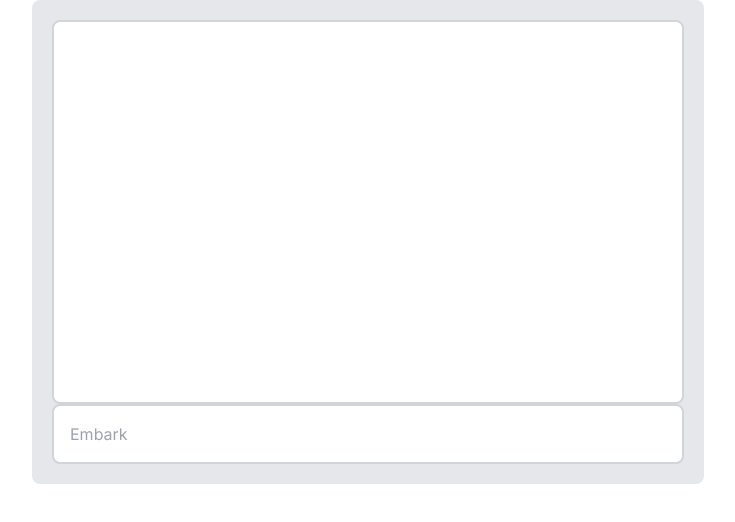
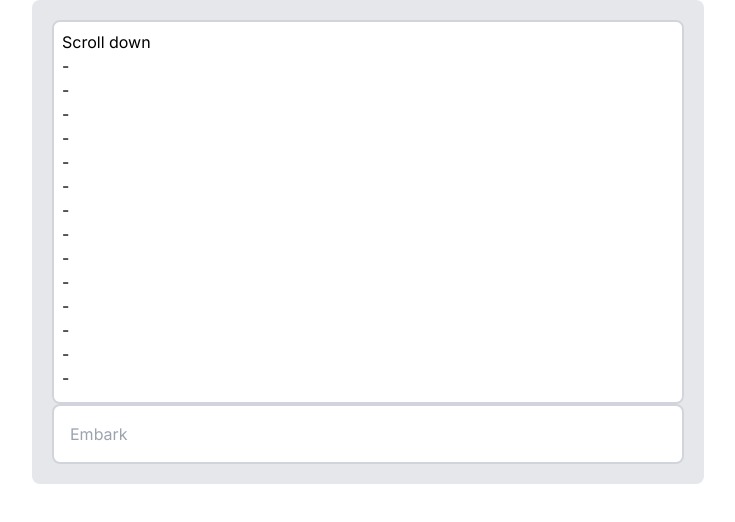
Before and after one commit to Ben-Santana/AI-Dungeon-Master, a Next.js app: page / in a window 1280 px wide. Shown: the top 522 px of the page, without its empty margins (272-1007 px from the left). Built offline with nearby package versions, Linux system fonts and the light colour scheme.

Commit message:
Added scrollbar for chat history

```diff
--- a/app/components/chat.tsx
+++ b/app/components/chat.tsx
@@ -17,13 +17,14 @@ function ChatInput() {
 //maybe put in types
 interface Message {
   text: string,
-  owner: Adventurer //need to figure out what to do for GPT messages
+  source: string //might need to change String to some DungeonMaster type / Adventurer type if needed
 }
 
-function ChatMessage({ text, owner }: Message) {
+function ChatMessage({ text, source }: Message) {
   return (
     <div>
-
+      <h1>{source}</h1>
+      <p>{text}</p>
     </div>
   )
 }
@@ -36,10 +37,52 @@ export default function GameChat({ adventurers }: { adventurers: Adventurer[] })
   const [messages, setMessages] = useState<Message[]>([]);
 
 
+  //TESTING -----------------------
+
+
+  //setMessages([{ text: "asdasd", source: "asdasd" }])
+
+  //-------------------------------
+
+
   return (
     <main className="relative bg-gray-200 max-w-2xl mx-auto h-full p-5 rounded-lg">
-      <div className="w-full h-96 border-gray-300 bg-white border-2 p-2 rounded-lg">
-
+      <div className="w-full h-96 border-gray-300 bg-white border-2 p-2 rounded-lg overflow-auto overscroll-auto">
+        {messages.map((msg: Message) => (
+          <ChatMessage text={msg.text} source={msg.source} />
+        ))}
+        <h1>Scroll down</h1>
+        <h1>-</h1>
+        <h1>-</h1>
+        <h1>-</h1>
+        <h1>-</h1>
+        <h1>-</h1>
+        <h1>-</h1>
+        <h1>-</h1>
+        <h1>-</h1>
+        <h1>-</h1>
+        <h1>-</h1>
+        <h1>-</h1>
+        <h1>-</h1>
+        <h1>-</h1>
+        <h1>-</h1>
+        <h1>-</h1>
+        <h1>-</h1>
+        <h1>-</h1>
+        <h1>-</h1>
+        <h1>-</h1>
+        <h1>-</h1>
+        <h1>-</h1>
+        <h1>-</h1>
+        <h1>-</h1>
+        <h1>-</h1>
+        <h1>-</h1>
+        <h1>-</h1>
+        <h1>-</h1>
+        <h1>-</h1>
+        <h1>-</h1>
+        <h1>-</h1>
+        <h1>Hello</h1>
       </div>
       <div className="w-full">
         <ChatInput />
```
